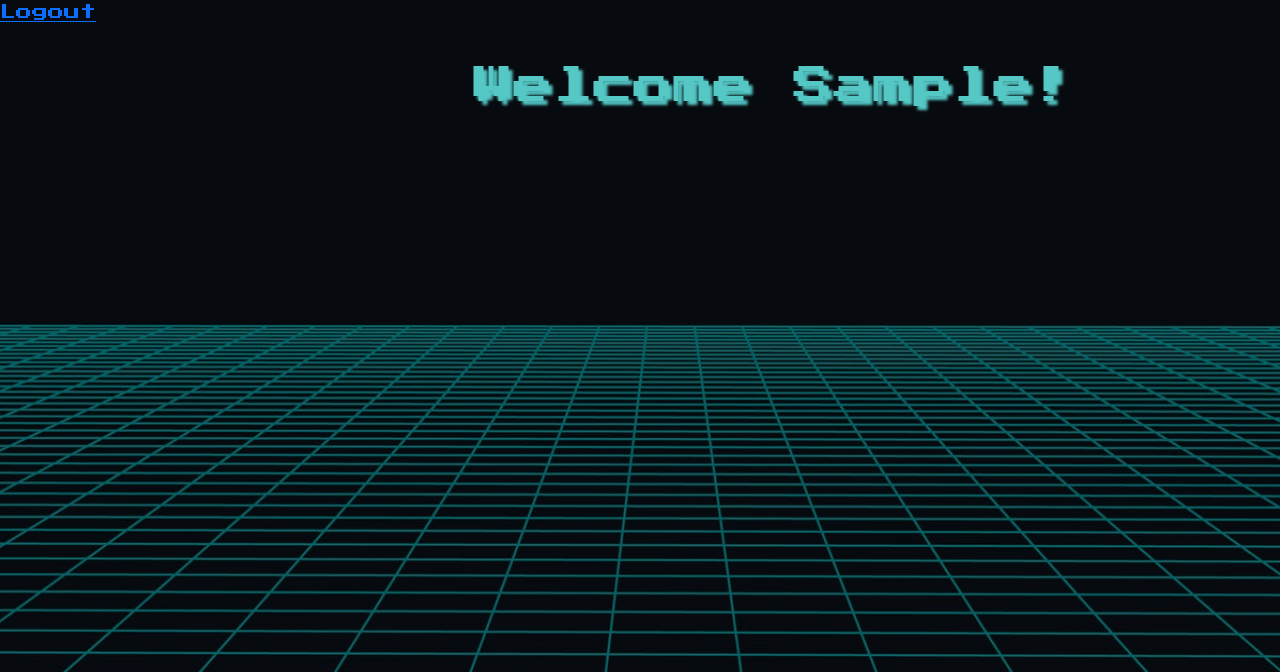
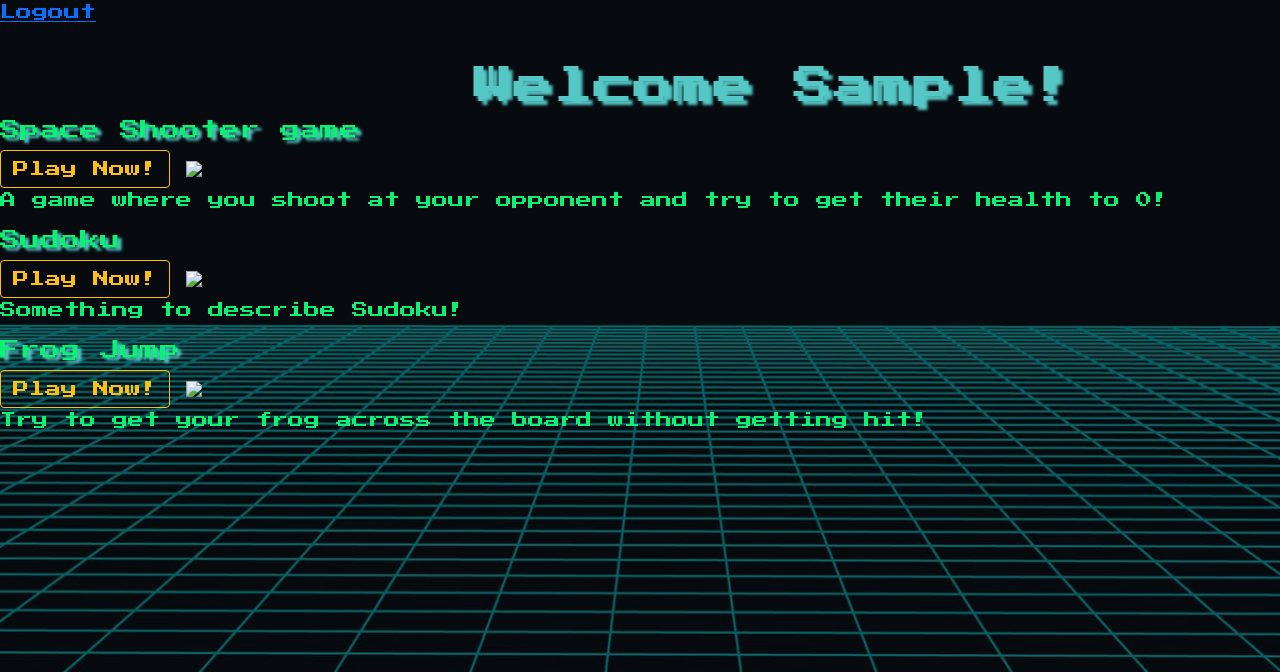
Before and after one commit to MakHinckley/Group-Project, a Django app: template main/templates/welcome.html in a window 1280 px wide. Shown: the top 672 px of the page. Run offline with Django 3.2, Linux system fonts and the light colour scheme; the template is opened without the code that fills it: values that come from a table or form of the project are taken from there, others are empty; tables that the repository leaves empty hold one stand-in row (values such as "Sample post").

Commit message:
added some html/css to welcome.html

```diff
--- a/main/static/css/welcome.css
+++ b/main/static/css/welcome.css
@@ -19,3 +19,11 @@
     margin-left: 37%;
     margin-top:3%;
 }
+
+.games h5{
+    color:rgb(11, 241, 115);
+    text-shadow: 4px 3px 3px rgb(85,199,197);
+}
+.games p{
+    color:rgb(11, 241, 115);
+}
--- a/main/templates/welcome.html
+++ b/main/templates/welcome.html
@@ -14,10 +14,30 @@
     <link rel="stylesheet" href="{% static 'css/welcome.css' %}">
     <title>Document</title>
 </head>
+<!-- Don't mind the CSS, I'll fix it later! -->
 <body id="bg">
     <div class="arcade-intro">
         <a class="back" href="/logout">Logout</a>
         <h1>Welcome {{logged_user.alias_gamert}}!</h1>
     </div>
+    <div class="games">
+        <h5>Space Shooter game </h5>
+        <input class= "btn btn-outline-warning" type="submit" value="Play Now!">
+        <img src="#">
+        <p> A game where you shoot at your opponent and try to get their health to 0!</p>
+    </div>
+    <div class="games">
+        <h5>Sudoku </h5>
+        <input class= "btn btn-outline-warning" type="submit" value="Play Now!">
+        <img src="#">
+        <p>Something to describe Sudoku!</p>
+    </div>
+    <div class="games">
+        <h5>Frog Jump </h5>
+        <input class= "btn btn-outline-warning" type="submit" value="Play Now!">
+        <img src="#">
+        <p> Try to get your frog across the board without getting hit!</p>
+    </div>
+
 </body>
 </html>
```
